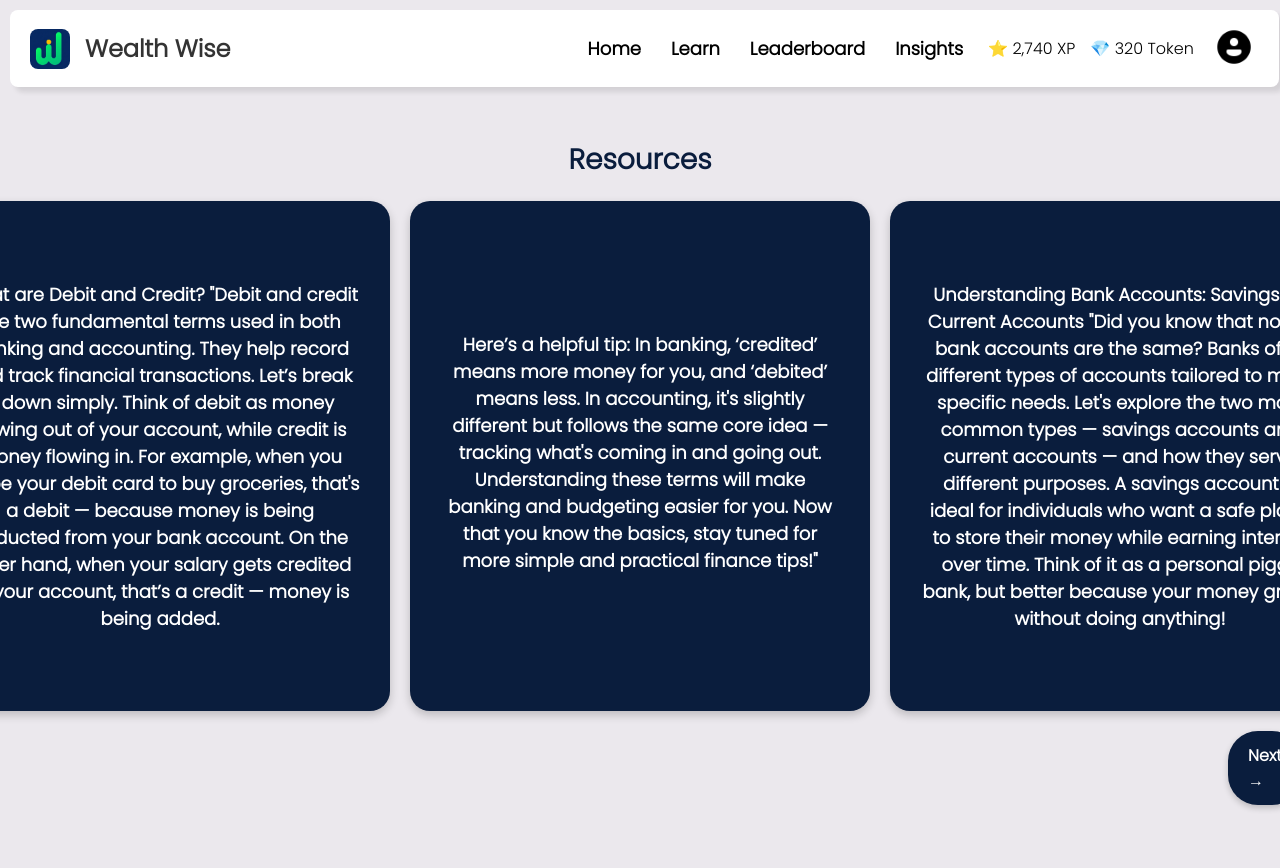
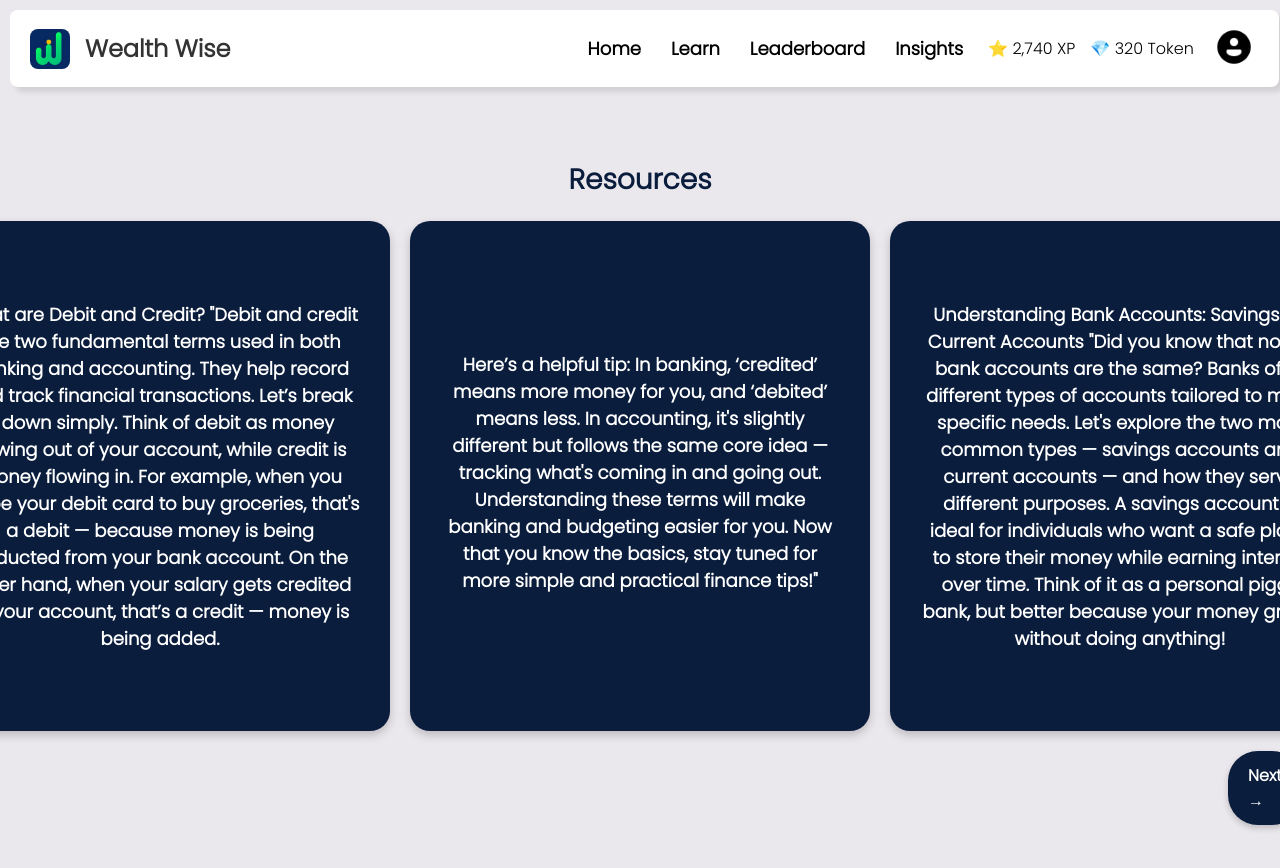
Before and after one commit to aditiarya37/WealthWise, a React (Vite) app: page /content1 in a window 1280 px wide. Shown: the top 868 px of the page. Built offline with nearby package versions, Linux system fonts and the light colour scheme.

Commit message:
corrected the margin-top on contents page

```diff
--- a/src/components/contents/Content1.css
+++ b/src/components/contents/Content1.css
@@ -5,7 +5,7 @@
     align-items: center;
     justify-content: center;
     min-height: 100vh;
-    margin-top: 60px;
+    margin-top: 80px;
   }
 
   /* Cards Section */
```
